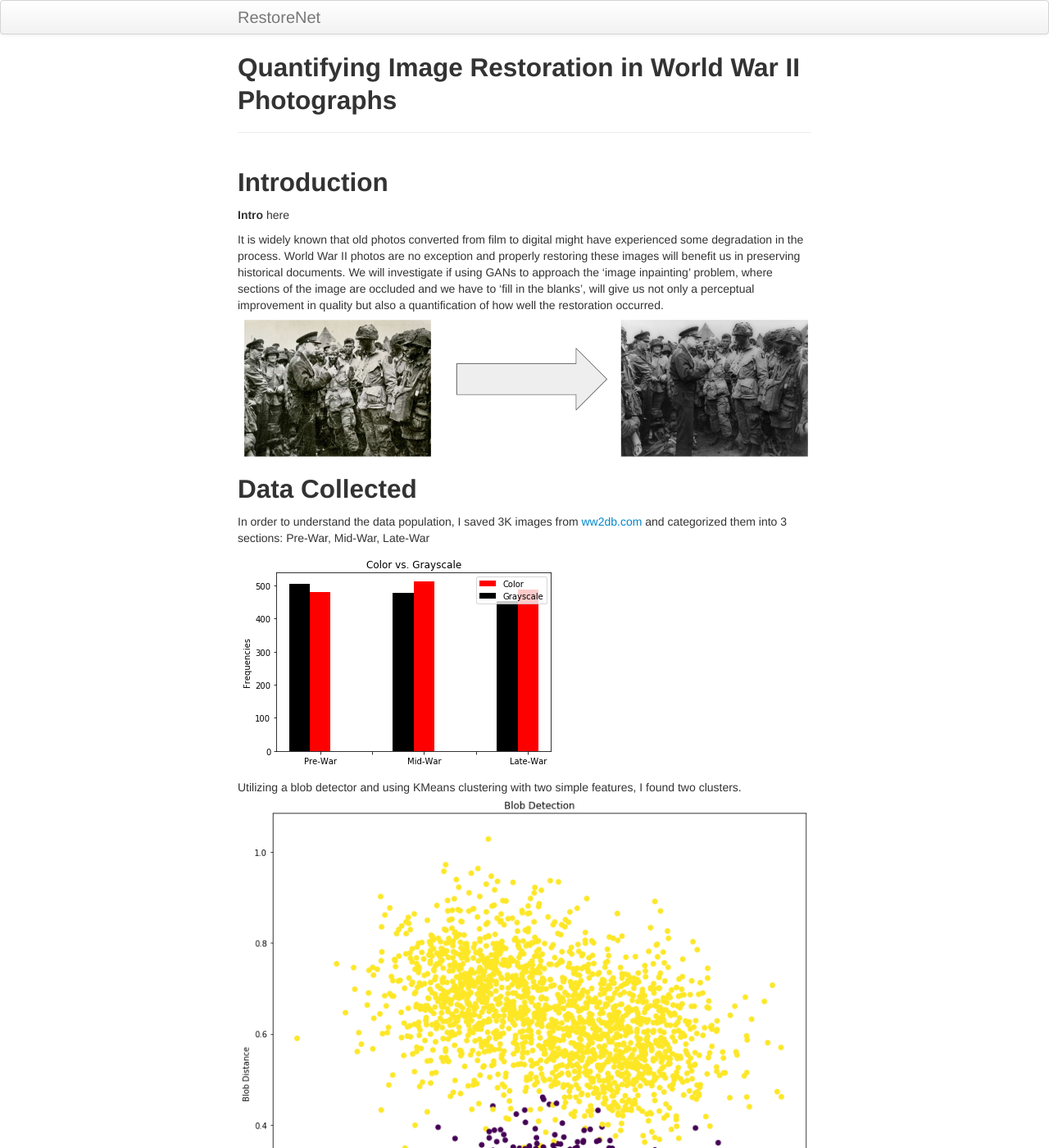
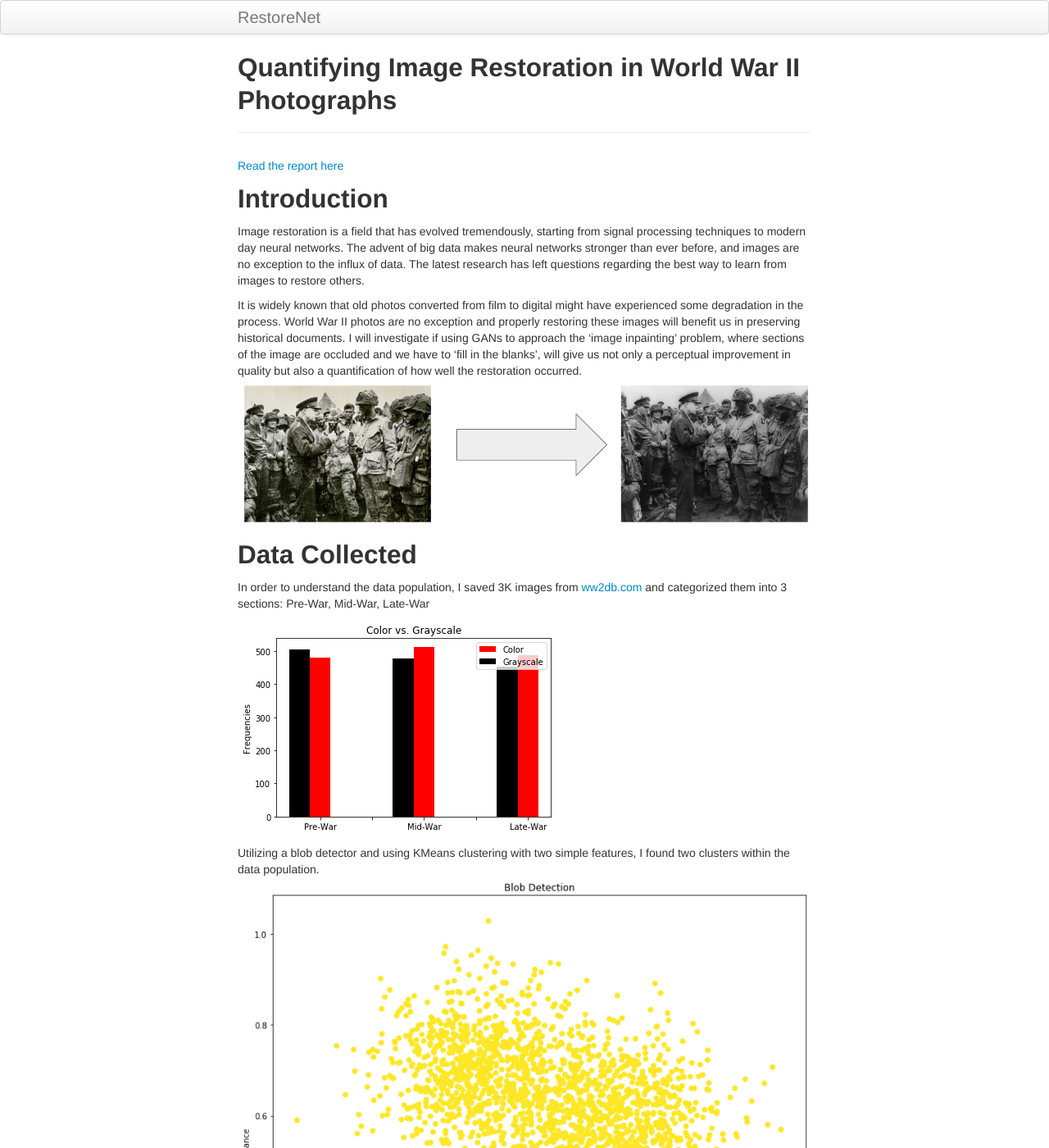
Before and after one commit to Emmanuel-Diaz/RestoreNet, a Jekyll site: the page built from index.md, in a window 1280 px wide and 1400 px high. Shown: the whole window at 82% size. Built offline with Jekyll 4.4.1, drawn with Linux system fonts in a browser that asks for light colours; some of the changed text lies outside the part shown.

Commit message:
Added text

```diff
--- a/index.md
+++ b/index.md
@@ -2,12 +2,15 @@
 layout: page
 title: Quantifying Image Restoration in World War II Photographs
 description: Quantifying Image Restoration in World War II Photographs
+author: Emmanuel Diaz
 ---
+[Read the report here](https://github.com/Emmanuel-Diaz/DSC180B-Project/blob/master/DSC%20180B%20Report.pdf)
+
 ## Introduction
-**Intro** here
+Image restoration is a field that has evolved tremendously, starting from signal processing techniques to modern day neural networks. The advent of big data makes neural networks stronger than ever before, and images are no exception to the influx of data. The latest research has left questions regarding the best way to learn from images to restore others.
 
 
-It is widely known that old photos converted from film to digital might have experienced some degradation in the process. World War II photos are no exception and properly restoring these images will benefit us in preserving historical documents. We will investigate if using GANs to approach the ‘image inpainting’ problem, where sections of the image are occluded and we have to ‘fill in the blanks’, will give us not only a perceptual improvement in quality but also a quantification of how well the restoration occurred.
+It is widely known that old photos converted from film to digital might have experienced some degradation in the process. World War II photos are no exception and properly restoring these images will benefit us in preserving historical documents. I will investigate if using GANs to approach the ‘image inpainting’ problem, where sections of the image are occluded and we have to ‘fill in the blanks’, will give us not only a perceptual improvement in quality but also a quantification of how well the restoration occurred.
 ![Goal](/assets/project_goal.png)
 
 
@@ -17,14 +20,13 @@ In order to understand the data population, I saved 3K images from [ww2db.com](h
 ![Distribution](/assets/chart.png)
 
 
-Utilizing a blob detector and using KMeans clustering with two simple features, I found two clusters.
+Utilizing a blob detector and using KMeans clustering with two simple features, I found two clusters within the data population.
 ![blob_scatter](/assets/blob_scatter.png)
 
-Here is an example of images from each cluster
+Here is an example of images from each cluster.
 ![blob_detector](/assets/blob_detector.png)
 
-
-
+The idea is to use images similar WWII images to the degraded image for training then evalute the performance.
 
 ## Methods
 We create a mask along the degraded imperfections, we want these areas to be restored.
@@ -32,26 +34,42 @@ We create a mask along the degraded imperfections, we want these areas to be res
 
 
 ## Results
+I try to maximize my defined metric from the report. See here: [Report](https://github.com/Emmanuel-Diaz/DSC180B-Project/blob/master/DSC%20180B%20Report.pdf)
+
 For the first test, we try **block inpainting** where a center block is inpainted and the
 
-<p align="center"><strong>Untrained Model</strong></p>
+<p align="center"><strong>Block Mask Untrained Model</strong></p>
 ![Random Gen](/assets/random_gen_img_sheet.jpg)
+<p align="center">Metric: +6.9027</p>
 
-<p align="center"><strong>Group Trained Model</strong></p>
+<br>
+
+<p align="center"><strong>Block Mask Group Trained Model</strong></p>
 ![Trained Gen](/assets/train_gen_img_sheet.jpg)
+<p align="center">Metric: +11.59994</p>
+
+<br>
 
 Now we try **selective mask inpainting** where we pass a custom mask where the photo imperfections are
 <p align="center"><strong>Selective Untrained Model</strong></p>
 ![Trained Gen](/assets/selective_mask_img_sheet.jpg)
+<p align="center">Metric: +4.3359</p>
+
+<br>
 
 <p align="center"><strong>Selective Trained Model</strong></p>
 ![Trained Gen](/assets/selective_mask_trained_img_sheet.jpg)
-
-
+<p align="center">Metric: +12.2342</p>
 
 ## Discussion
-Lorem ipsum dolor sit amet, consectetur adipiscing elit, sed do eiusmod tempor incididunt ut labore et dolore magna aliqua. Ut enim ad minim veniam, quis nostrud exercitation ullamco laboris nisi ut aliquip ex ea commodo consequat. Duis aute irure dolor in reprehenderit in voluptate velit esse cillum dolore eu fugiat nulla pariatur. Excepteur sint occaecat cupidatat non proident, sunt in culpa qui officia deserunt mollit anim id est laborum
+
+Through testing varying training groups and mask selections, it is clear that trained models perform better than untrained selections. However, group training gives similar performance to training over entire dataset. The best restoration occurred with the finest mask as the following:
+
+![before_during_after](/assets/before_during_after.png)
+
+Finer masking techniques assist in producing a better restoration, so localizing the regions is crucial. Training with WWII images seemed to tailor the inpainting in favoring similar color values, leading to better restoration.
+
 
 ## Conclusion
 
-![Iterations](/assets/200_iters.png)
+Image restoration is critical in preserving historical documents from degradation. In essence, it is crucial for methods to be developed in cases where photos get damaged, corrupted, or acquired poorly. We see that Generative Adversarial Networks have the potential to learn from domain data to improve image restoration. By using training data from the population of images you would like to restore, the network will have better efforts of learning such process. We have also seen that localizing degraded artifacts can improve restoration quality as well.
```
Also changed, not shown: assets/after.png (added), assets/before.png (added), assets/before_during_after.png (added), assets/during.png (added).
